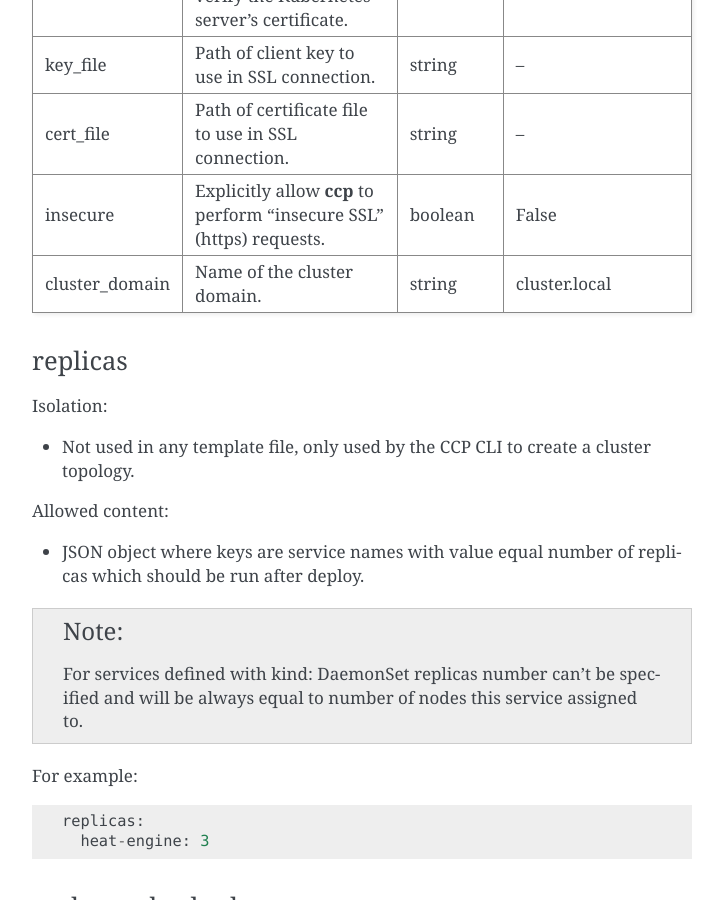
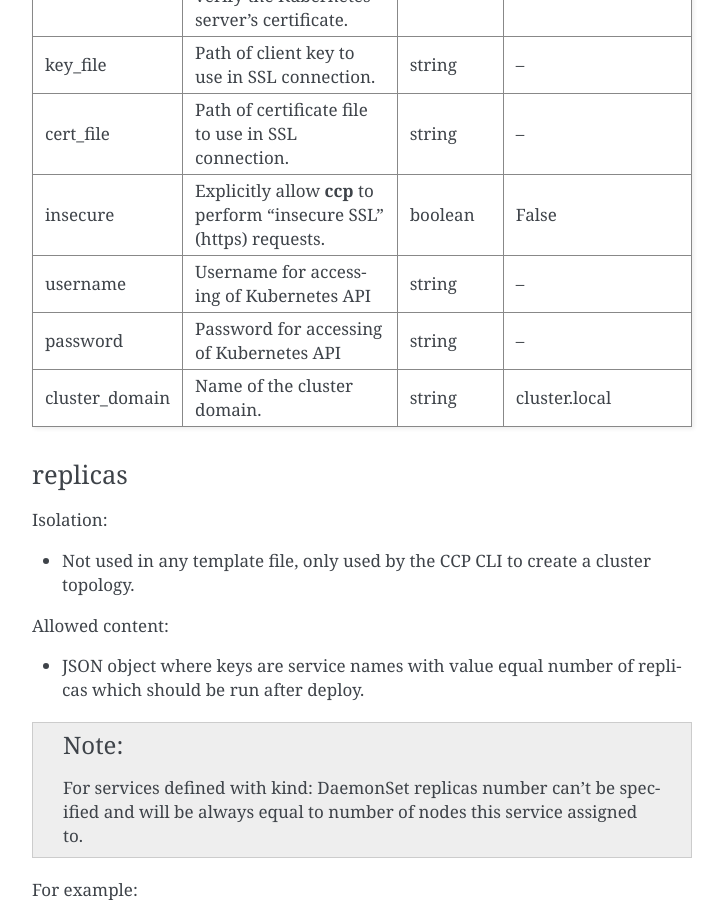
Before and after one commit to openstack-archive/fuel-ccp, a Sphinx documentation site: the page built from doc/source/config/types.rst, in a window 1280 px wide and 900 px high, scrolled down 7446 px. Shown: the whole window, without its empty margins (388-1112 px from the left). Built offline with Sphinx 7.4.7, drawn with Linux system fonts in a browser that asks for light colours.

Commit message:
Update docs about accessing to k8s
This patch adds info about login/password configuration to accessing k8s
api.

Change-Id: Ie4fd5611b6c78cf3b52c41e65c30e09ef02b4b6c

```diff
--- a/doc/source/config/types.rst
+++ b/doc/source/config/types.rst
@@ -438,6 +438,14 @@ Allowed content:
      - Explicitly allow **ccp** to perform "insecure SSL" (https) requests.
      - boolean
      - False
+   * - username
+     - Username for accessing of Kubernetes API
+     - string
+     - --
+   * - password
+     - Password for accessing of Kubernetes API
+     - string
+     - --
    * - cluster_domain
      - Name of the cluster domain.
      - string
```
